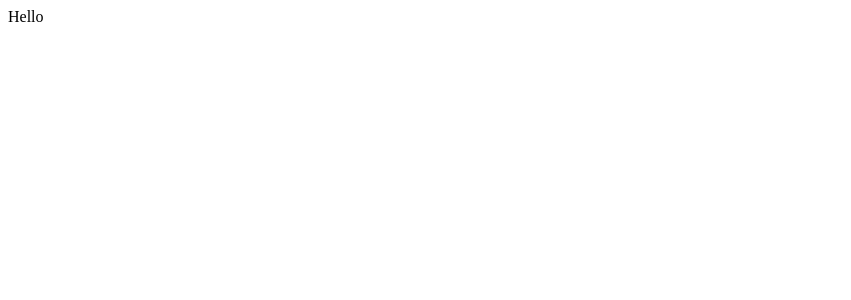
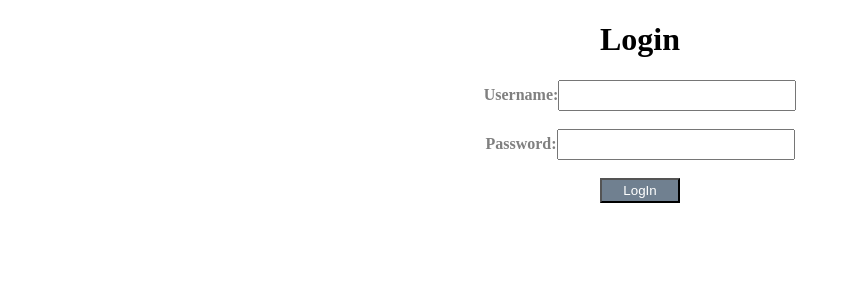
Before and after one commit to Flight-Reservation-System/Flight-Booking-React, a React (Create React App) app: page / in a window 1280 px wide. Shown: the top 300 px of the page, without its empty margins (0-851 px from the left). Built offline with nearby package versions, Linux system fonts and the light colour scheme.

Commit message:
login page created

```diff
--- a/src/components/App.js
+++ b/src/components/App.js
@@ -1,9 +1,10 @@
+import Login from "./Login";
 
 
 function App() {
   return (
-    <div>
-      Hello
+    <div style={{margin:'0',padding:'0'}}>
+      <Login/>
     </div>
   );
 }
--- /dev/null
+++ b/src/components/Login.js
@@ -0,0 +1,32 @@
+import React from 'react'
+import LoginService from '../services/LoginService'
+import '../styles/loginstyle.css'
+
+function Login() {
+
+    const handleLogin=(e)=>{
+        e.preventDefault()
+        const username=document.loginform.username.value;
+        const password=document.loginform.password.value;
+        LoginService(username,password)
+
+
+    }
+
+    return (
+        <div  className="body">
+            <h1>Login</h1>
+            <form name="loginform">
+                <label>Username:</label>
+                <input type="text" name="username"/><br/><br/>
+                <label>Password:</label>
+                <input type="password" name="password"/><br/><br/>
+                <button onClick={handleLogin}>LogIn</button>
+
+            </form>
+
+        </div>
+    )
+}
+
+export default Login
--- /dev/null
+++ b/src/services/LoginService.js
@@ -0,0 +1,9 @@
+
+
+const LoginService=(username,password)=>{
+    //code for checking password with db
+
+
+}
+
+export default LoginService
--- /dev/null
+++ b/src/styles/loginstyle.css
@@ -0,0 +1,25 @@
+.body{
+    margin: 0 0;
+    padding: 0;
+    text-align: center;
+    height: 100%px;
+
+}
+form label{
+    font-weight: bold;
+    color: gray;
+}
+form input{
+    height: 25px;
+    width: 230px;
+    font-weight: bold;
+}
+form button{
+    color: white;
+    background-color: slategray;
+    width: 80px;
+    height: 25px;
+}
+form button:hover{
+    background-color: black;
+}
```
Also changed, not shown: src/services/service.txt (deleted).
